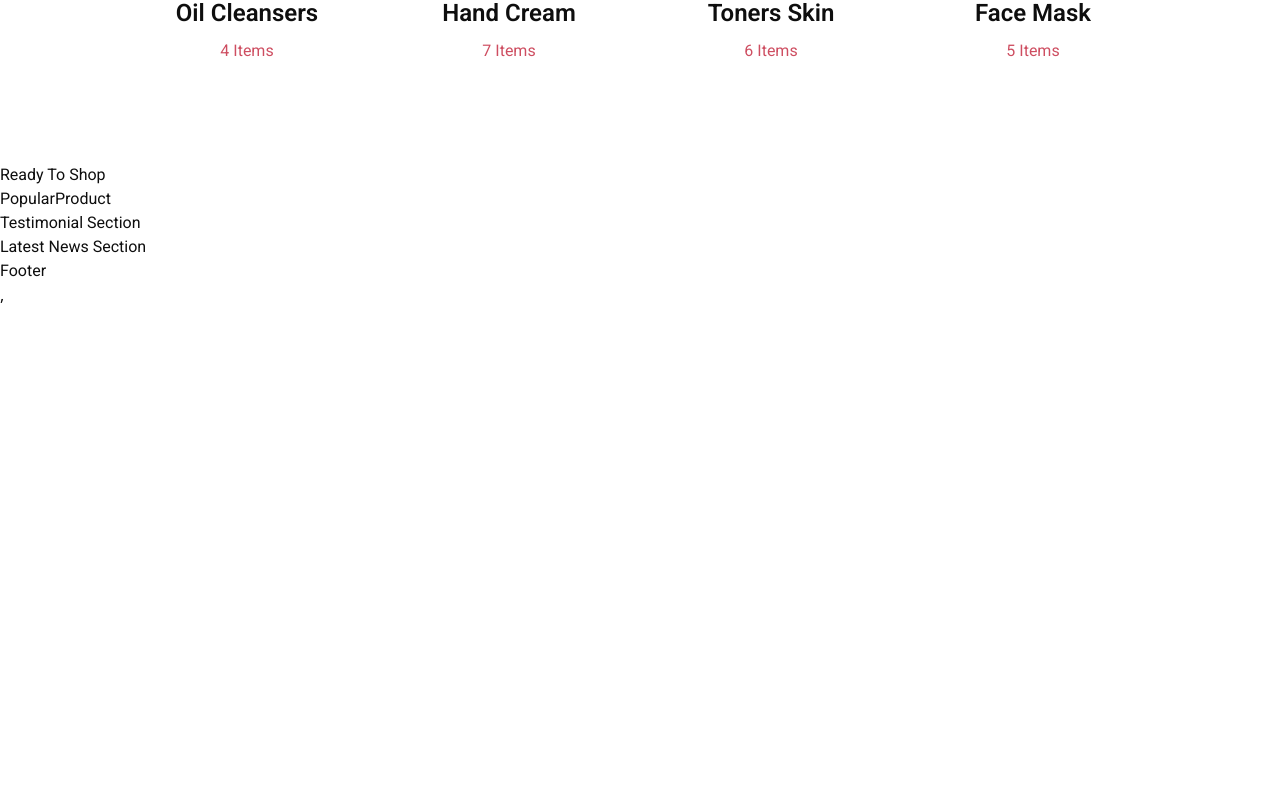
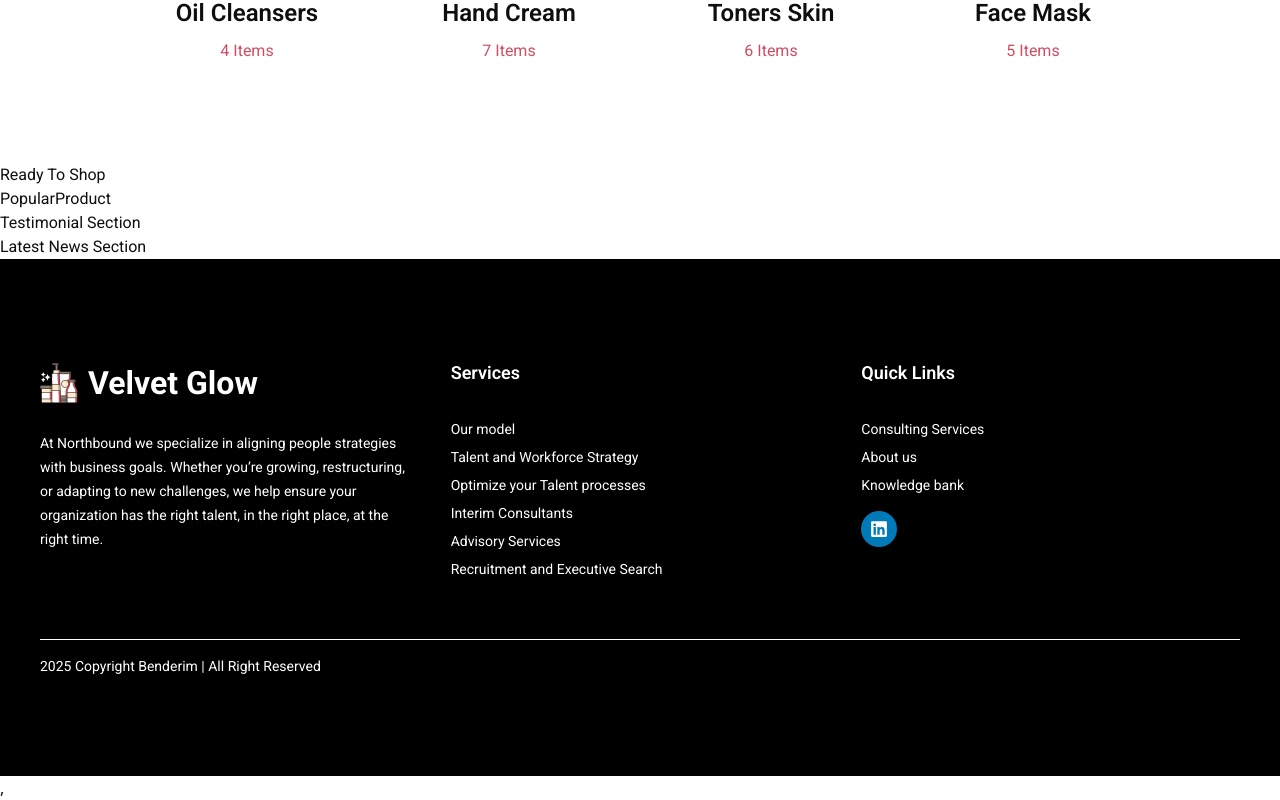
Before and after one commit to nurislam243/velvet-glow, a React (Vite) app: page / in a window 1280 px wide. Shown: the part 1315-2115 px from the top of the page. Before the commit the page ends 1622 px from the top, so only its background shows below. Built offline with nearby package versions, Linux system fonts and the light colour scheme.

Commit message:
added footer section

```diff
--- a/src/components/Footer/Footer.jsx
+++ b/src/components/Footer/Footer.jsx
@@ -1,11 +1,63 @@
-import React from 'react';
+import React from "react";
+import { FaLinkedin } from "react-icons/fa";
 
 const Footer = () => {
-    return (
+  return (
+    <footer className="bg-black text-white px-10 py-[100px] ">
+      <div className="max-w-[1444px] mx-auto grid md:grid-cols-3 gap-8 mb-[60px]">
+        {/* Left Section */}
         <div>
-            <h1>Footer</h1>
+          {/* Logo */}
+          <div className="flex items-center space-x-2">
+            <img src="/logo2.png" height={40} width={40} alt="logo" />
+            <span className="font-bold text-[32px] leading-12 text-white">Velvet Glow</span>
+          </div>
+          <p className="mt-6 text-sm leading-6 max-w-[400px]">
+            At Northbound we specialize in aligning people strategies with
+            business goals. Whether you’re growing, restructuring, or adapting
+            to new challenges, we help ensure your organization has the right
+            talent, in the right place, at the right time.
+          </p>
         </div>
-    );
+
+        {/* Middle Section */}
+        <div>
+          <h3 className="text-lg font-semibold mb-8">Services</h3>
+          <ul className="space-y-2 text-sm">
+            <li>Our model</li>
+            <li>Talent and Workforce Strategy</li>
+            <li>Optimize your Talent processes</li>
+            <li>Interim Consultants</li>
+            <li>Advisory Services</li>
+            <li>Recruitment and Executive Search</li>
+          </ul>
+        </div>
+
+        {/* Right Section */}
+        <div>
+          <h3 className="text-lg font-semibold mb-8">Quick Links</h3>
+          <ul className="space-y-2 text-sm">
+            <li>Consulting Services</li>
+            <li>About us</li>
+            <li>Knowledge bank</li>
+          </ul>
+          <div className="mt-4">
+            <a
+              href="#"
+              className="inline-flex items-center justify-center w-9 h-9 rounded-full bg-[#007AB9] text-white"
+            >
+              <FaLinkedin className="text-lg" />
+            </a>
+          </div>
+        </div>
+      </div>
+
+      {/* Bottom Section */}
+      <div className="max-w-[1444px] mx-auto mt-10 border-t border-white pt-4 text-sm">
+        2025 Copyright Benderim | All Right Reserved
+      </div>
+    </footer>
+  );
 };
 
 export default Footer;
```
Also changed, not shown: public/logo2.png (added).
